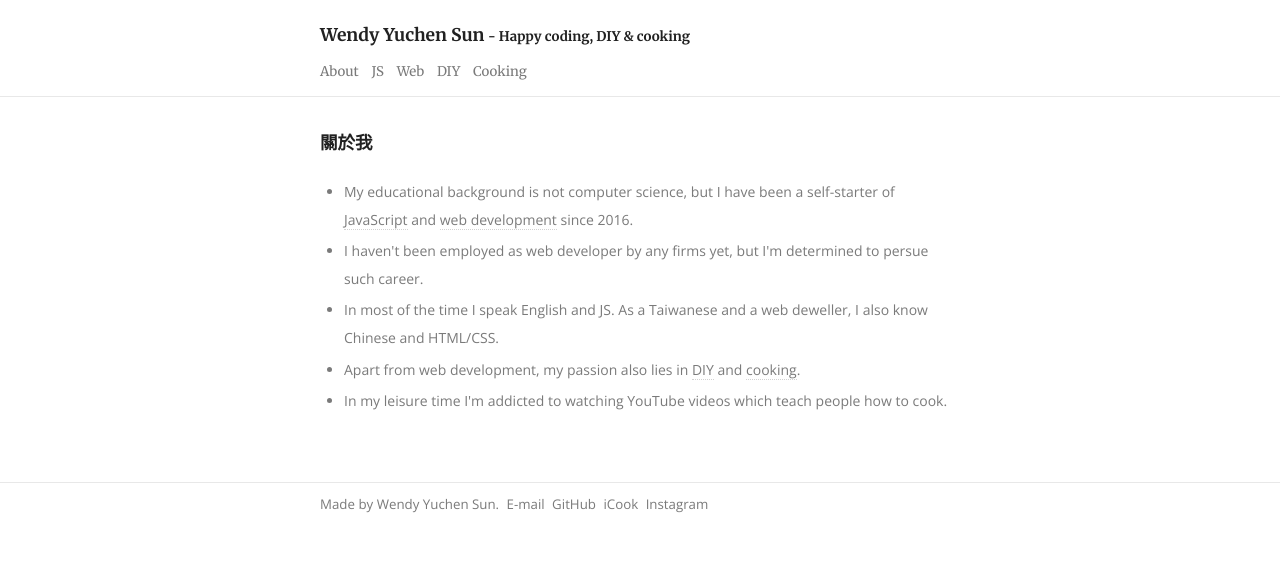
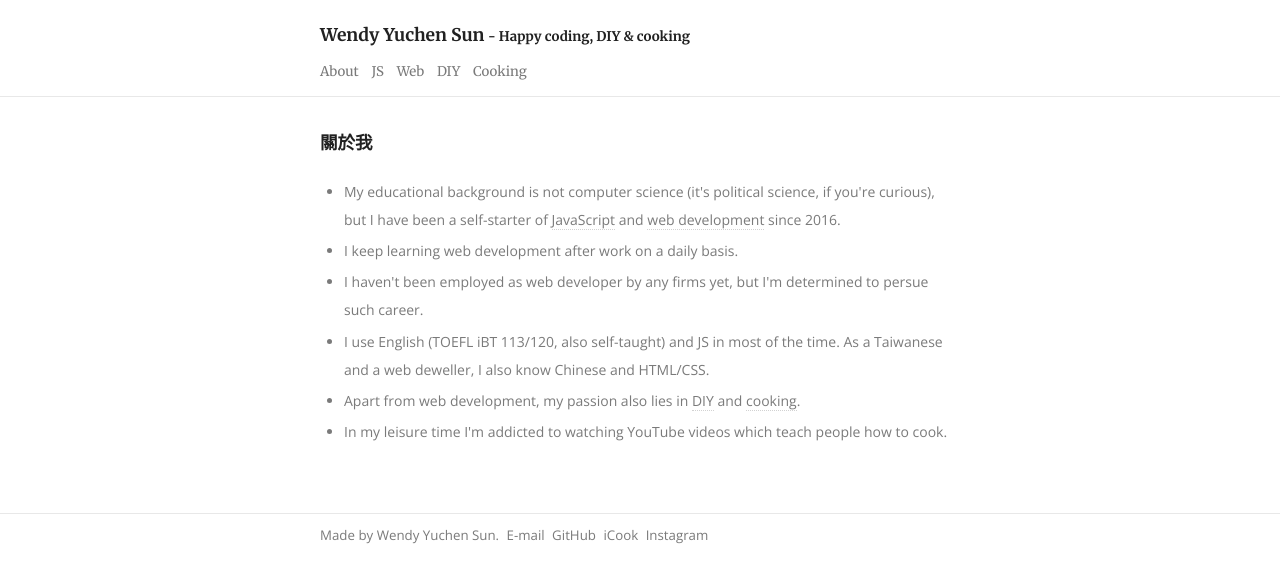
Before and after one commit to wendyyuchensun/wendyyuchensun.github.io, a Jekyll site: the page built from about/index.html, in a window 1280 px wide. Shown: the top 583 px of the page. Built offline with Jekyll 4.4.1, drawn with Linux system fonts in a browser that asks for light colours.

Commit message:
Update about page

```diff
--- a/about/index.html
+++ b/about/index.html
@@ -5,16 +5,19 @@ layout: default
 <section>
   <ul>
     <li>
-      My educational background is not computer science,
+      My educational background is not computer science (it's political science, if you're curious),
       but I have been a self-starter of <a href="{{ site.url
       }}/js">JavaScript</a> and <a href="{{ site.url }}/web_dev">web development</a> since 2016.
+    </li>
+    <li>
+      I keep learning web development after work on a daily basis.
     </li>
     <li>
       I haven't been employed as web developer by any firms yet,
       but I'm determined to persue such career.
     </li>
     <li>
-      In most of the time I speak English and JS.
+      I use English (TOEFL iBT 113/120, also self-taught) and JS in most of the time.
       As a Taiwanese and a web deweller, I also know Chinese and HTML/CSS.
     </li>
     <li>
```
